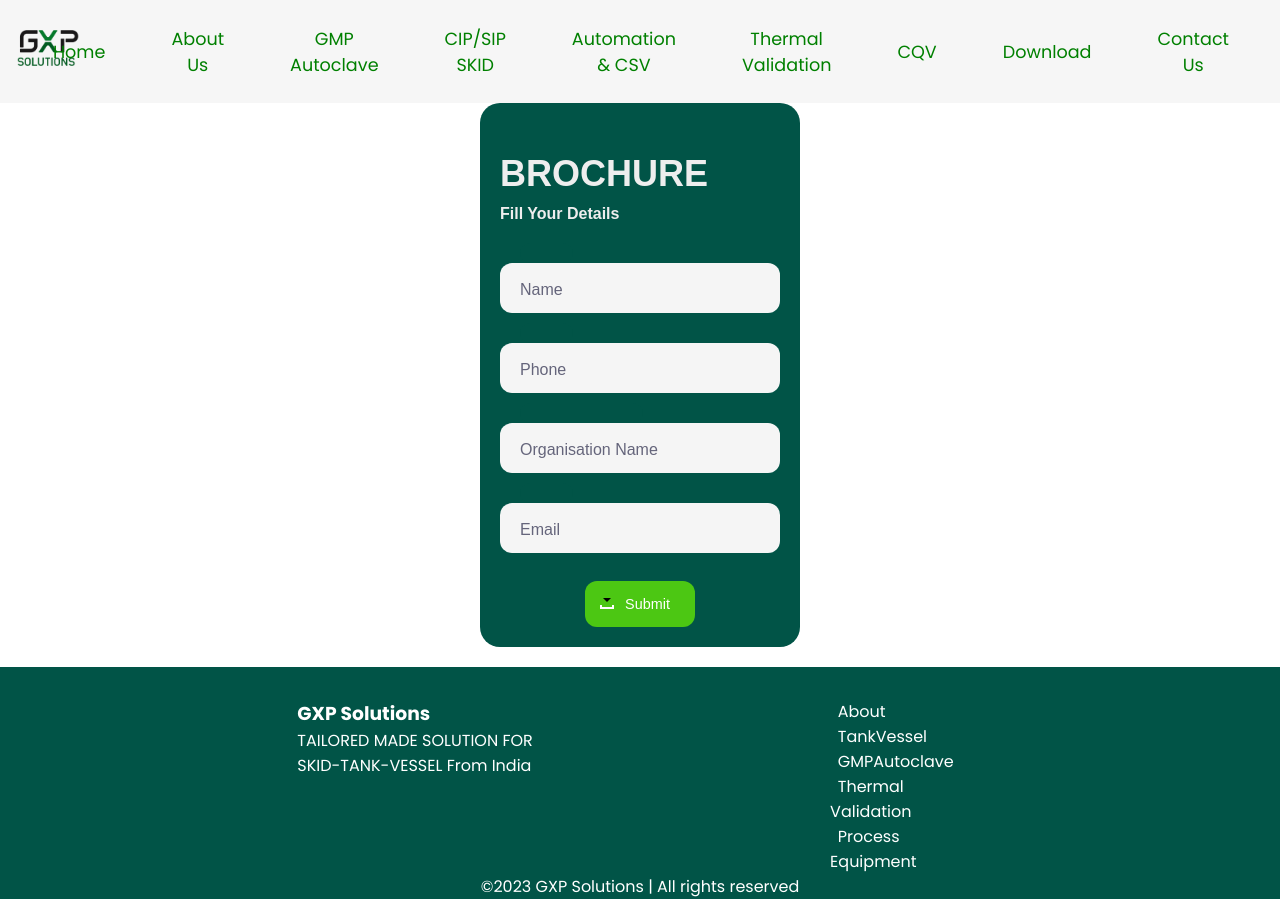
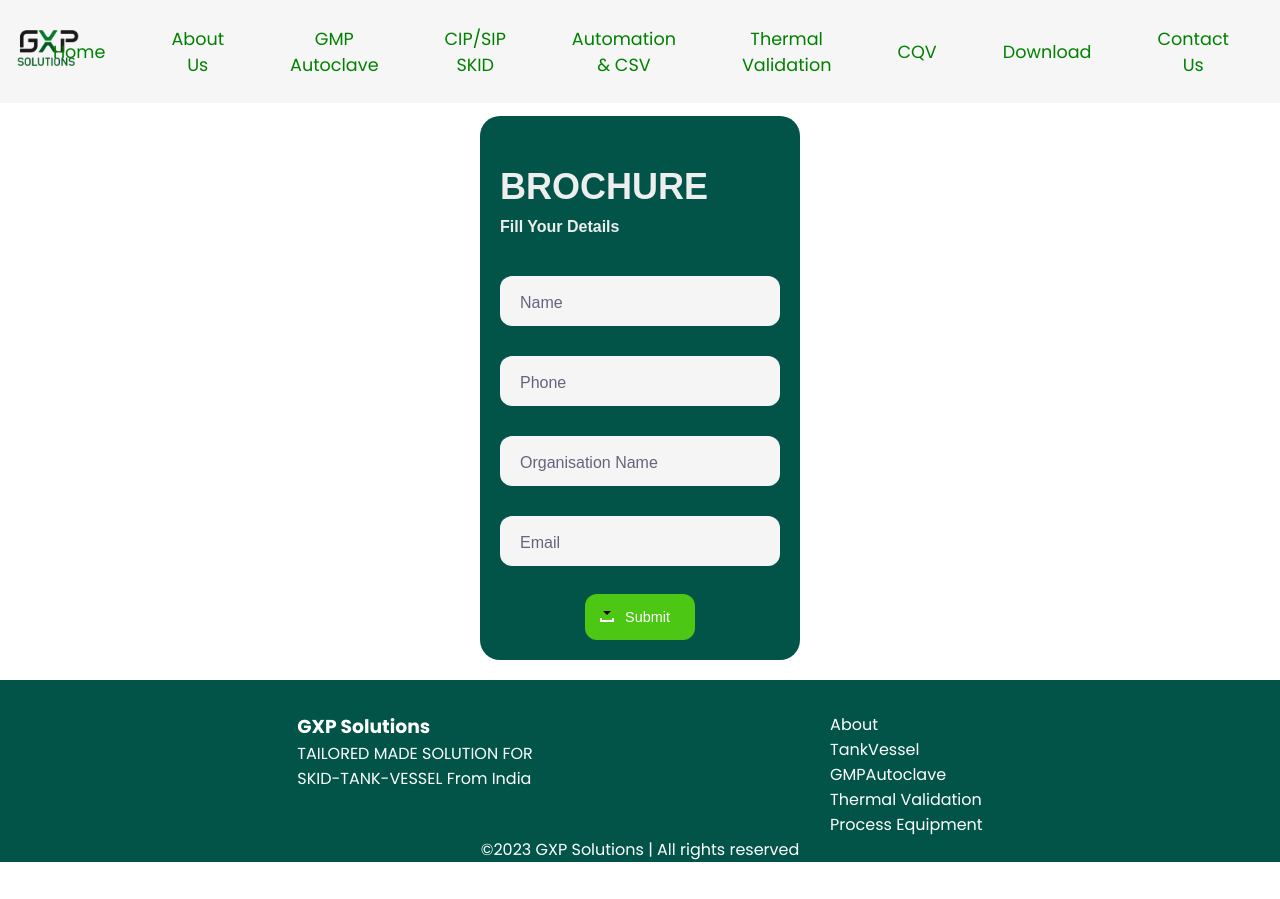
Before and after one commit to devarsh192003/GXP, a React (Create React App) app: page /Download in a window 1280 px wide. After the commit the page ends 862 px from the top, so only its background shows below. Built offline with nearby package versions, Linux system fonts and the light colour scheme.

Commit message:
Patao yaar

```diff
--- a/package.json
+++ b/package.json
@@ -12,6 +12,7 @@
     "react-icons": "^4.7.1",
     "react-responsive-carousel": "^3.2.23",
     "react-router-dom": "^6.8.1",
+    "react-router-hash-link": "^2.4.3",
     "react-scripts": "5.0.1",
     "web-vitals": "^2.1.4"
   },
--- a/src/App.css
+++ b/src/App.css
@@ -57,10 +57,7 @@
   border: #fff;
 }
 
-.Thermal{
-  margin-top: 10%;
-  margin-bottom: 5%;
-}
+
 .Thermal-list {
   list-style:circle;
   margin-left:6%;
@@ -132,7 +129,9 @@
   width: 80%;
   word-spacing: 5px;
   line-height:200%;
+  text-align: center;
 }
+
 
 
 .table-image{
--- a/src/Card.js
+++ b/src/Card.js
@@ -1,6 +1,6 @@
 import React from "react";
 import { NavLink } from "react-router-dom";
-
+import { HashLink } from 'react-router-hash-link';
 
 function Card({ title, body, imageUrl, url }) {
   return (
@@ -14,9 +14,9 @@
           <div className="text-inner">
             <h3>{title}</h3>
             <p>{body}</p>
-            <NavLink to={url} className="button">
+            <HashLink to={`${url}#`} className="button">
               Read More
-            </NavLink>
+            </HashLink>
           </div>
         </div>
       </div>
--- a/src/components/common/Footer.css
+++ b/src/components/common/Footer.css
@@ -26,6 +26,9 @@
 .list-unstyled {
   list-style: none;
 }
+.footer-link{
+  list-style: none;
+}
 @media screen and (max-width: 768px){
   .footer {
     padding-top: 2em;
--- a/src/components/common/Footer.js
+++ b/src/components/common/Footer.js
@@ -1,9 +1,7 @@
 import React from "react";
 import "./Footer.css";
 import { NavLink } from 'react-router-dom';
-import About from './../../pages/About';
-import TankVessel from './../../pages/TankVessel';
-import GMPAutoclave from './../../pages/GMPAutoclave';
+import { HashLink } from 'react-router-hash-link';
 
 function Footer() {
   return (
@@ -19,12 +17,14 @@
           </div>
 
           <div className="Links">
-            <ui className="plane-list">
-              <li><NavLink to = "/About" className="link">About</NavLink></li>
-              <li><NavLink to = "/TankVessel" className="link">TankVessel</NavLink></li>
-              <li><NavLink to = "/GMPAutoclave" className="link">GMPAutoclave</NavLink></li>
-              <li><NavLink to = "/Thermal" className="link">Thermal Validation</NavLink></li>
-              <li><NavLink to = "/Process" className="link">Process Equipment</NavLink></li>
+            <ui className="footer-link">
+
+              <li><HashLink to = "/About#" className="link">About</HashLink></li>
+              <li><HashLink to = "/TankVessel#" className="link">TankVessel</HashLink></li>
+              <li><HashLink to = "/GMPAutoclave#" className="link">GMPAutoclave</HashLink></li>
+              <li><HashLink to =  "/Thermal#"className="link">Thermal Validation</HashLink></li>
+              <li><HashLink to = "/Process#" className="link">Process Equipment</HashLink></li>
+
             </ui>
           </div>
         </div>
--- a/src/components/common/Navbar.js
+++ b/src/components/common/Navbar.js
@@ -2,6 +2,7 @@
 import { Link } from "react-router-dom";
 import "./Navbar.css";
 import { navItems } from "./NavItems";
+import { HashLink } from 'react-router-hash-link';
 
 function Navbar() {
   return (
@@ -18,7 +19,7 @@
           {
             return (
               <li key={item.id} className={item.cName}>
-                <Link to={item.path}>{item.title}</Link>
+                <HashLink to={`${item.path}#`}>{item.title}</HashLink>
               </li>
             );
           })}
--- a/src/pages/Download.js
+++ b/src/pages/Download.js
@@ -47,18 +47,20 @@
         <div class="form">
           <div class="download-title">BROCHURE</div>
           <div class="download-subtitle">Fill Your Details</div>
-          <form id='contact-form' onSubmit={handleSubmit}>
+          <form id="contact-form" onSubmit={handleSubmit}>
             <div class="input-container ic1">
               <input
                 id="name"
                 type="text"
-              {...register("name", {
-                required: { value: true, message: "Please enter your name" },
-                maxLength: {
-                  value: 30,
-                  message: "Please use 30 characters or less",
-                },
-              })}
+                // {...register("name", {
+                //   required: { value: true, message: "Please enter your name" },
+                //   maxLength: {
+                //     value: 30,
+                //     message: "Please use 30 characters or less",
+                //   },
+                // })}
+
+                required
                 class="input"
                 placeholder=" "
               ></input>
@@ -75,9 +77,11 @@
                 id="phone"
                 type="tel"
                 name="subject"
-              {...register("phone", {
-                required: true,
-              })}
+                pattern="[0-9]{10}"
+                // {...register("phone", {
+                //   required: true,
+                // })}
+                required
                 class="input"
                 placeholder=" "
               ></input>
@@ -94,12 +98,13 @@
                 id="org"
                 type="text"
                 name="organization"
-              {...register("organization", {
-                required: {
-                  value: true,
-                  message: "Please enter name of your organization",
-                },
-              })}
+                // {...register("organization", {
+                //   required: {
+                //     value: true,
+                //     message: "Please enter name of your organization",
+                //   },
+                // })}
+                required
                 className="input"
                 placeholder=" "
               ></input>
@@ -116,9 +121,10 @@
                 id="email"
                 type="email"
                 name="email"
-              {...register("email", {
-                required: true,
-              })}
+                // {...register("email", {
+                //   required: true,
+                // })}
+                required
                 class="input"
                 placeholder=" "
               ></input>
@@ -133,7 +139,7 @@
               </label>
             </div>
             <div className="submit-container">
-            <button type='submit' class="buttonDownload">
+              <button type="submit" class="buttonDownload">
                 submit
               </button>
             </div>
--- a/src/pages/TankVessel.js
+++ b/src/pages/TankVessel.js
@@ -33,6 +33,7 @@
       <br/>
       <p>{Data.data2.TankVessel.para2}</p>
       <br/>
+
       <ul className='dottes-list'>
       <img src={process.env.PUBLIC_URL + '/processvessel.png'} alt="logo" style={{height:250,width:250,float:'right'}}/>
         <li>{Data.data2.TankVessel.Content11}</li>
--- a/src/pages/Thermal.js
+++ b/src/pages/Thermal.js
@@ -3,7 +3,7 @@
 
 function Thermal () {
   return (
-    <div classname='Thermal'>
+    <div id = "Thermalpage"className='Thermal'>
       <img src={process.env.PUBLIC_URL + '/Thermal.png'} alt="LOADING" className='flyer' />
       <div className='Contents'>
       <p>{Data.data.Thermal.Intro1}</p>
--- a/src/pages/download.css
+++ b/src/pages/download.css
@@ -6,6 +6,7 @@
 .form-container{
   display: flex;
   justify-content: center;
+  padding-top: 1%;
 }
 
 .form {
```
Also changed, not shown: 1 other file (tests, documents, lock files or other folders). Lines whose indentation alone changed are shown as unchanged.
